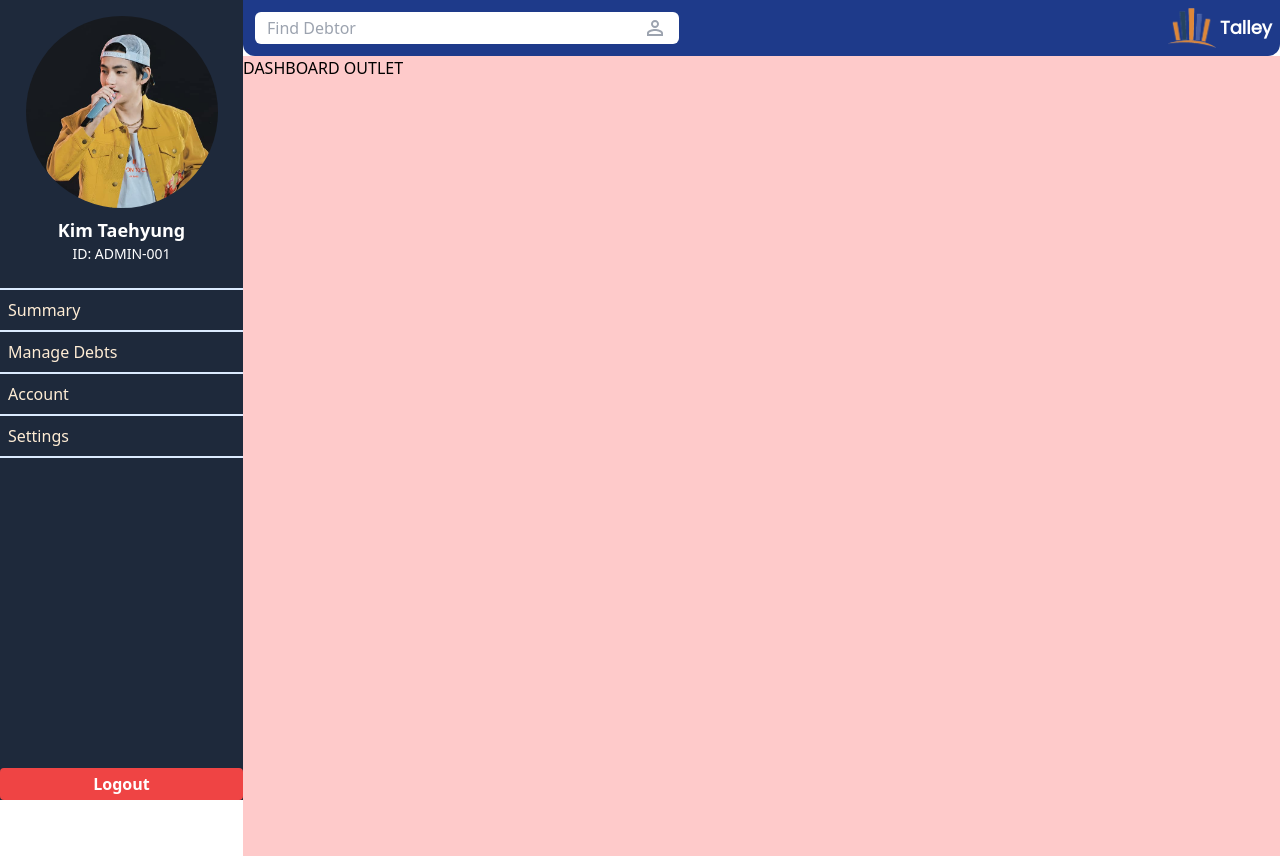
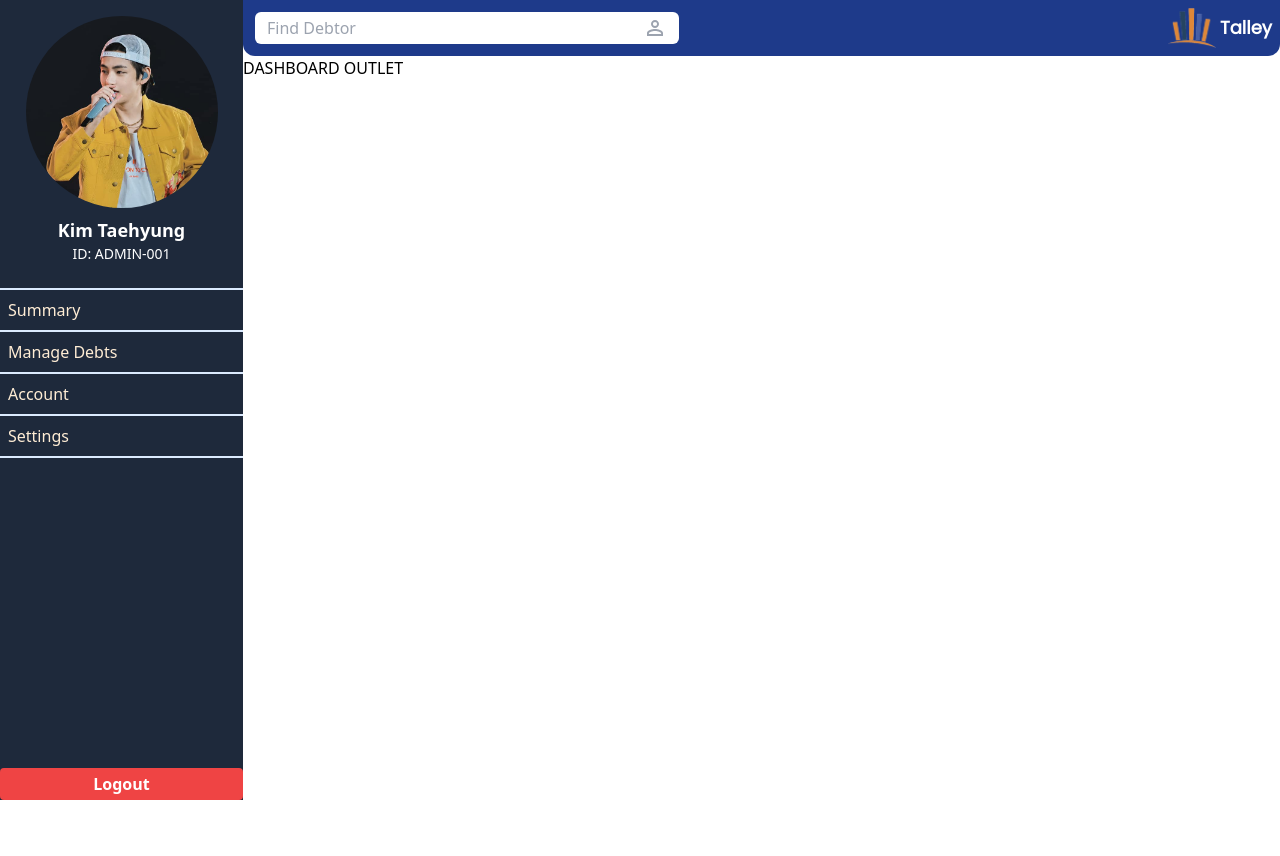
Before and after one commit to Lexies03/talley-debt-tracker, a React (Vite) app in the folder frontend/: page /dashboard/board in a window 1280 px wide. After the commit the page ends 800 px from the top, so only its background shows below. Built offline with nearby package versions, Linux system fonts and the light colour scheme.

Commit message:
Fixed the h-screen problem on outlet.

```diff
--- a/frontend/src/view/pages/outlet/Dashboard.jsx
+++ b/frontend/src/view/pages/outlet/Dashboard.jsx
@@ -1,6 +1,6 @@
 const Dashboard = () => {
   return (
-    <div className="bg-red-200 h-screen overflow-hidden">
+    <div className="bg-white h-[calc(100vh-56px)] overflow-auto">
       <p>DASHBOARD OUTLET</p>
     </div>
   );
--- a/frontend/src/view/pages/outlet/Debt.jsx
+++ b/frontend/src/view/pages/outlet/Debt.jsx
@@ -1,6 +1,6 @@
 const Debt = () => {
   return (
-    <div>
+    <div className="bg-white h-[calc(100vh-56px)] overflow-auto">
       <p>DEBT OUTLET</p>
     </div>
   );
```
